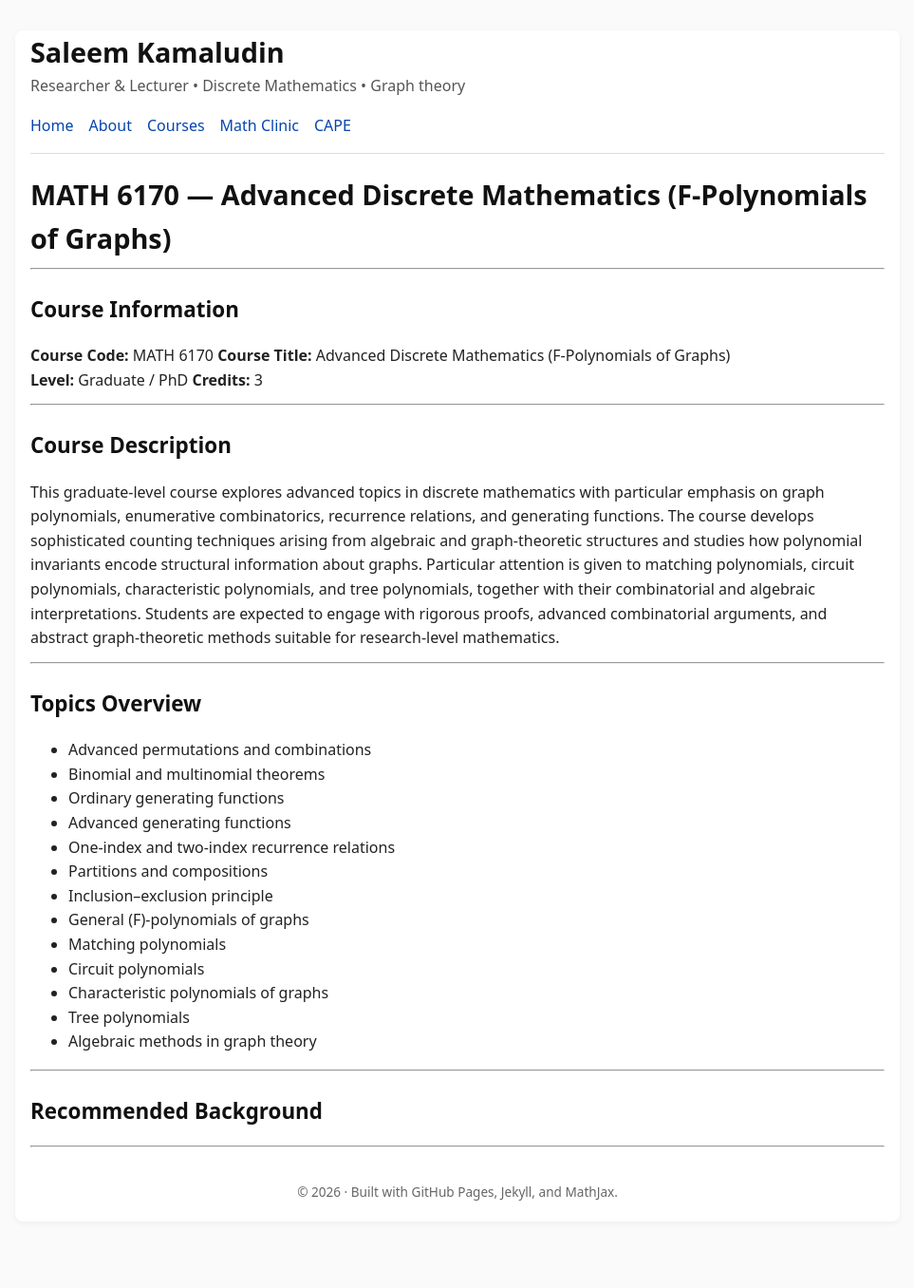
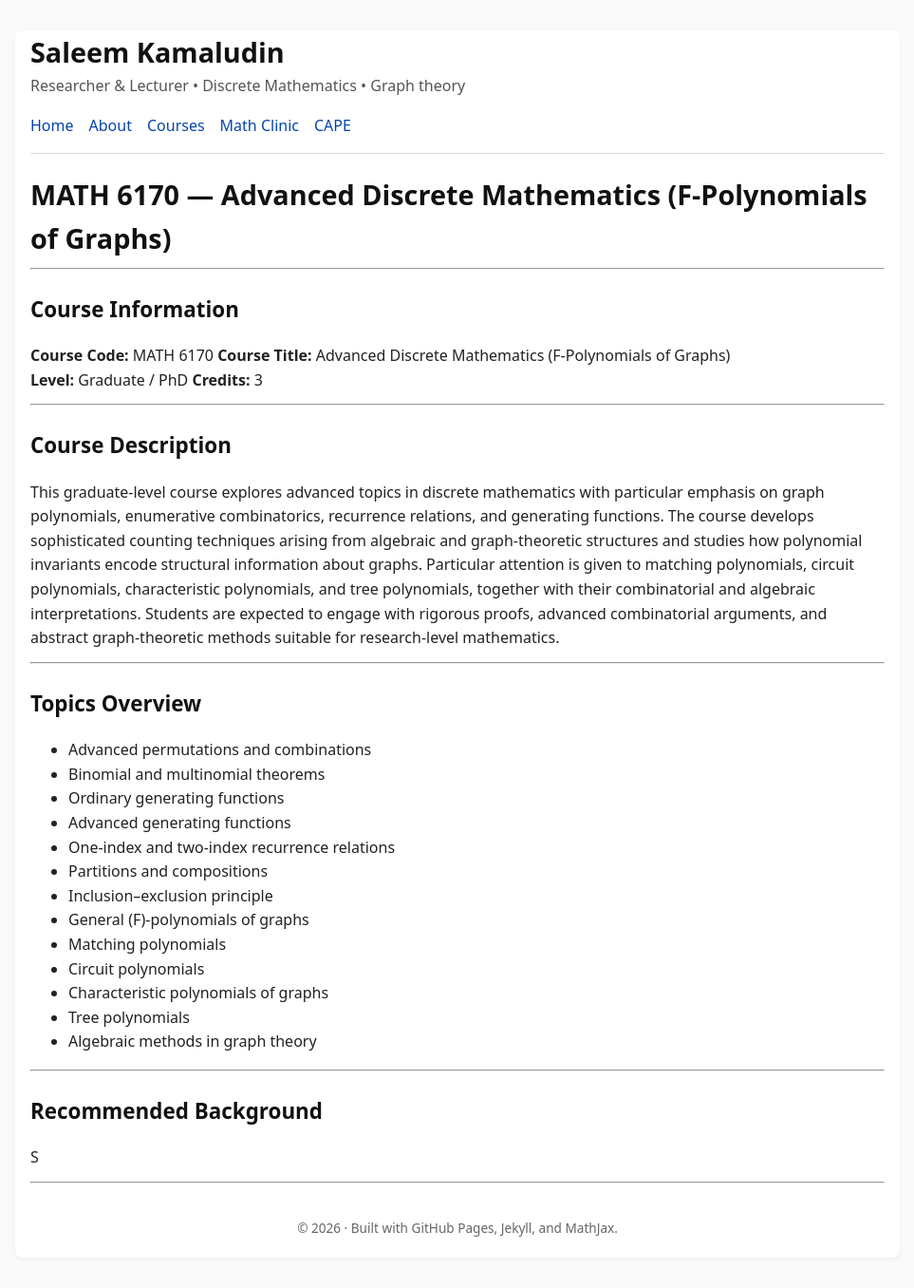
Before and after one commit to SaleemKamaludin/SaleemKamaludin.github.io, a Jekyll site: the page built from courses/graduate/advanced-discrete-mathematics/index.md, in a window 1280 px wide. Shown: the whole page at 95% size, without its empty margins (158-1121 px from the left). Built offline with Jekyll 4.4.1, drawn with Linux system fonts in a browser that asks for light colours; before the commit the page ends 1318 px from its top, so only the background shows below that.

```diff
--- a/courses/graduate/advanced-discrete-mathematics/index.md
+++ b/courses/graduate/advanced-discrete-mathematics/index.md
@@ -47,3 +47,5 @@ Students are expected to engage with rigorous proofs, advanced combinatorial arg
 ---
 
 ## Recommended Background
+
+S
```
